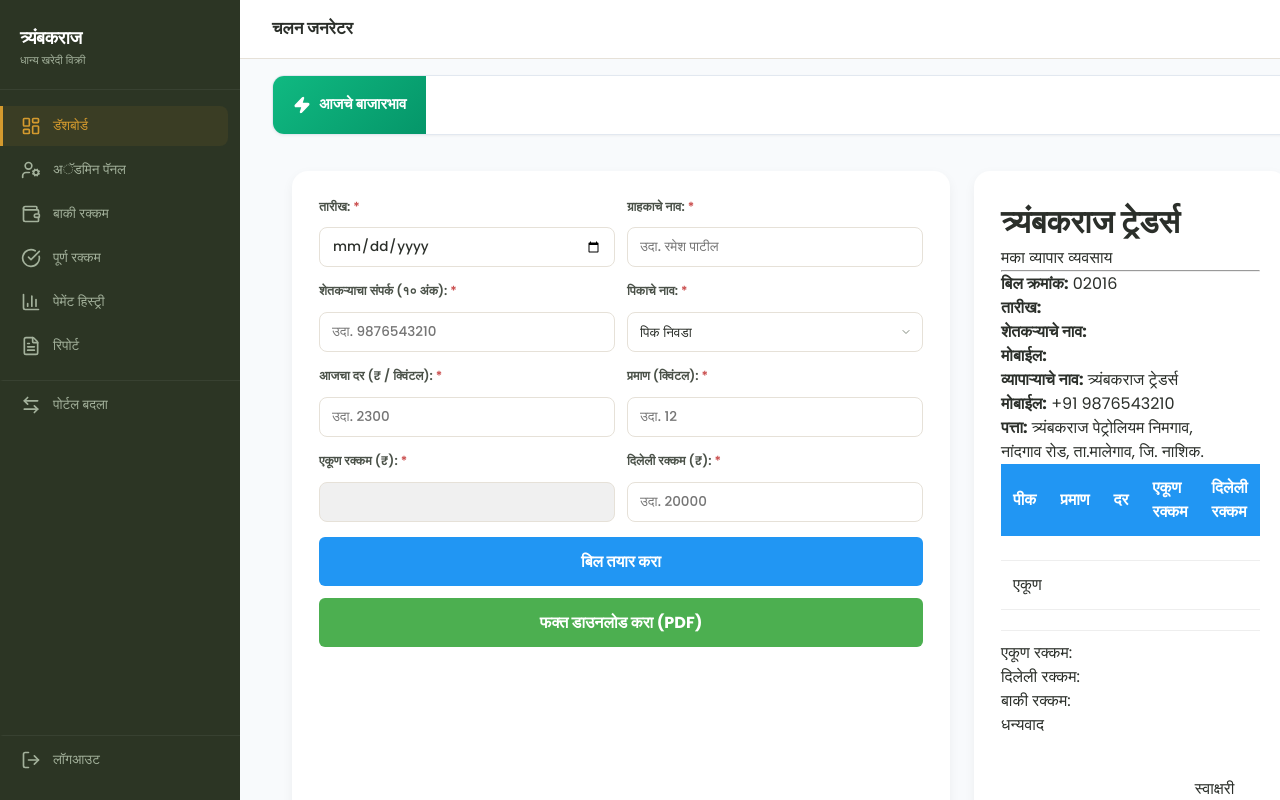
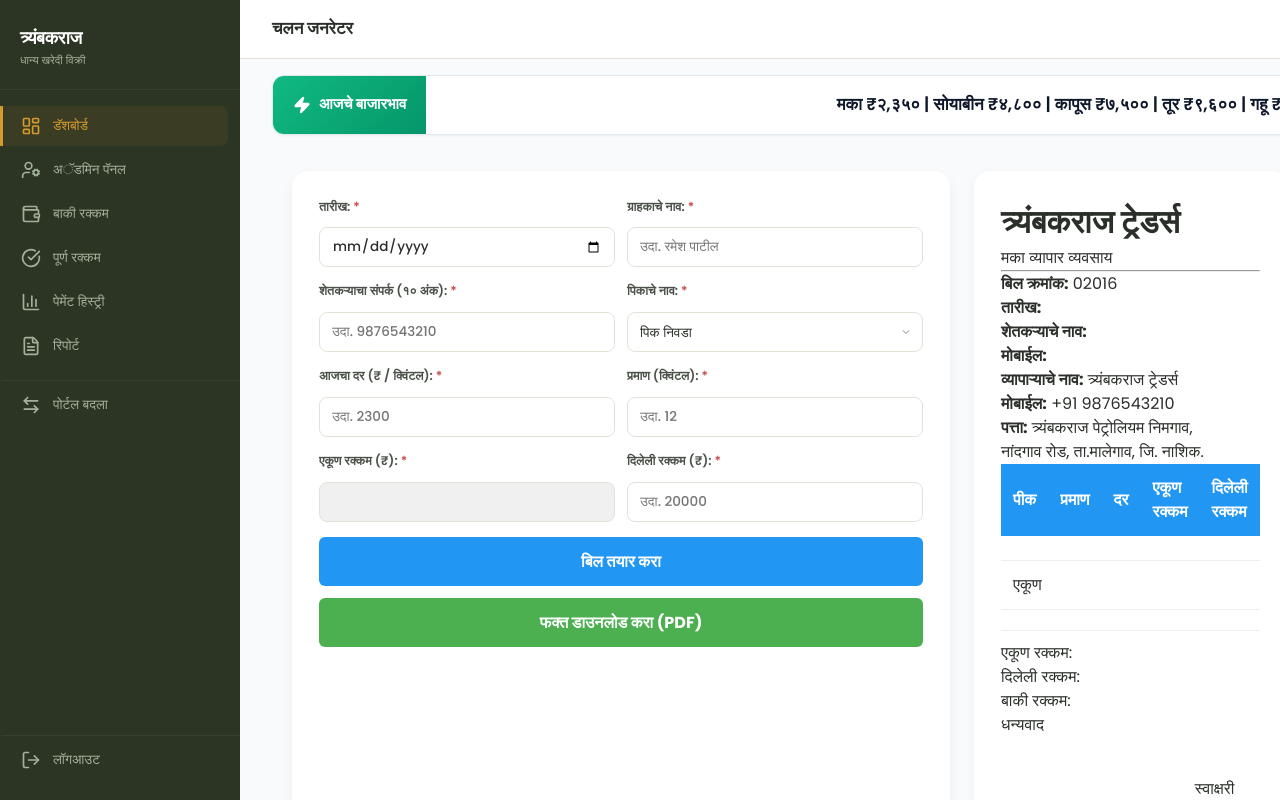
Before and after one commit to MAYURSHEWALE12/mandi-record-keeper, a React (Create React App) app in the folder frontend/: page /dashboard in a window 1280 px wide. Shown: the top 800 px of the page. Built offline with nearby package versions, Linux system fonts and the light colour scheme; no server answers; sample sign-in values are in the browser's storage.

Commit message:
fix: lint errors - remove unused vars, replace marquee with CSS animation

```diff
--- a/frontend/src/components/ReportTable/ReportTable.jsx
+++ b/frontend/src/components/ReportTable/ReportTable.jsx
@@ -1,19 +1,15 @@
 import React, { useState, useEffect } from "react";
-import { useNavigate } from "react-router-dom";
 import PageWrapper from "../layout/PageWrapper";
 import API_URL from "../../config";
 import "./ReportTable.css";
 
 const ReportTable = () => {
-  const navigate = useNavigate();
   const today = new Date().toISOString().split("T")[0];
 
   const [records, setRecords] = useState([]);
 
   const [searchName, setSearchName] = useState("");
   const [filterCrop, setFilterCrop] = useState("");
-  const [onlyDue, setOnlyDue] = useState(false);
-  const [onlyPaid, setOnlyPaid] = useState(false);
 
   const [activeRange, setActiveRange] = useState("1day");
   const [startDate, setStartDate] = useState(today);
@@ -21,6 +17,8 @@ const ReportTable = () => {
 
   const [currentPage, setCurrentPage] = useState(1);
   const recordsPerPage = 10;
+  const onlyDue = false;
+  const onlyPaid = false;
 
   useEffect(() => {
     fetch(`${API_URL}/api/records`)
--- a/frontend/src/pages/Dashboard.jsx
+++ b/frontend/src/pages/Dashboard.jsx
@@ -1,6 +1,7 @@
 import React, { useState, useEffect } from "react";
 import Invoice from "../components/dashboard/Invoice";
 import { Zap } from "lucide-react";
+import "../styles/modern.css";
 
 const Dashboard = () => {
   const [liveBhav, setLiveBhav] = useState("ताजे बाजारभाव लोड होत आहेत, कृपया प्रतीक्षा करा...");
@@ -61,14 +62,11 @@ const Dashboard = () => {
           <Zap size={18} fill="white" />
           आजचे बाजारभाव
         </div>
-        <marquee scrollamount="7" style={{
-          fontSize: "17px",
-          fontWeight: "600",
-          color: "#0f172a",
-          padding: "0 16px",
-        }}>
-          {liveBhav}
-        </marquee>
+        <div className="marquee-track">
+          <div className="marquee-content">
+            {liveBhav}
+          </div>
+        </div>
       </div>
 
       <div style={{ padding: "0 32px 32px" }}>
--- a/frontend/src/styles/modern.css
+++ b/frontend/src/styles/modern.css
@@ -722,3 +722,24 @@ body {
 table.records-table {
   border-collapse: collapse;
 }
+
+.marquee-track {
+  flex: 1;
+  overflow: hidden;
+  position: relative;
+}
+
+.marquee-content {
+  display: inline-block;
+  white-space: nowrap;
+  padding: 0 16px;
+  font-size: 17px;
+  font-weight: 600;
+  color: #0f172a;
+  animation: marquee 30s linear infinite;
+}
+
+@keyframes marquee {
+  0% { transform: translateX(100%); }
+  100% { transform: translateX(-100%); }
+}
```
